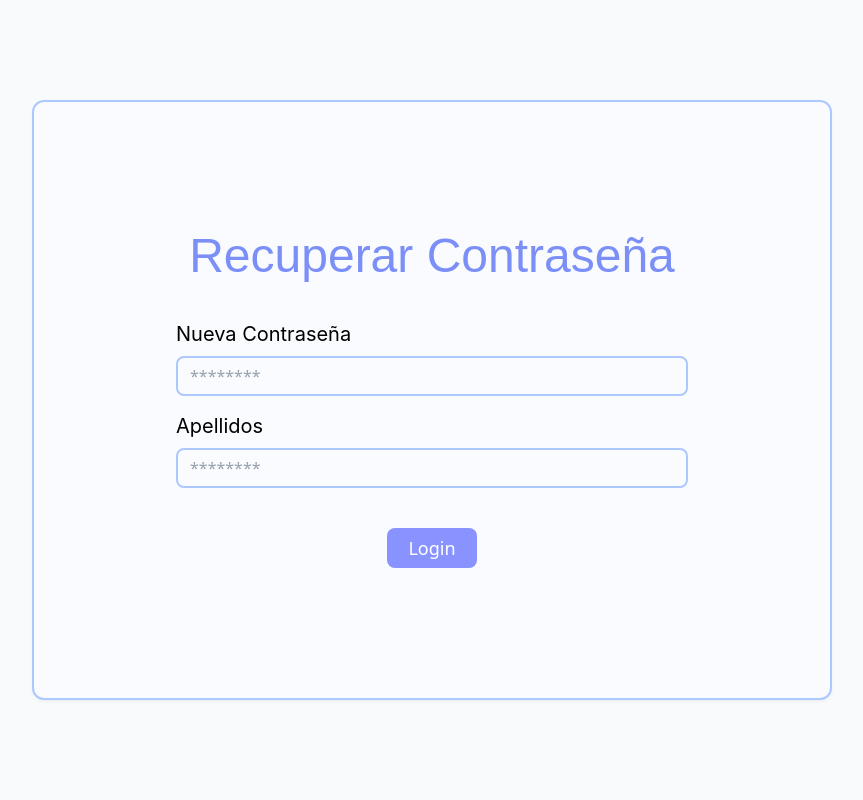
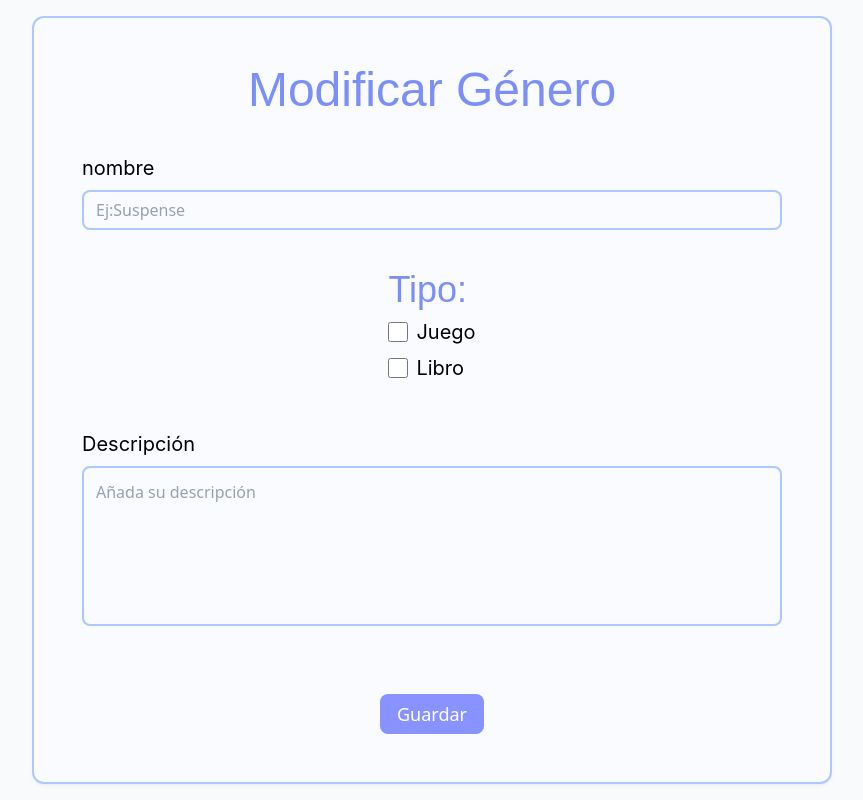
Before and after one commit to egilp04/listO, a React (Vite) app: page / in a window 1280 px wide. Shown: the whole page, without its empty margins (208-1071 px from the left). Built offline with nearby package versions, Linux system fonts and the light colour scheme.

Commit message:
Cambios divs para poner form y creación. Género hecho pero falta estilos.

```diff
--- a/package.json
+++ b/package.json
@@ -13,6 +13,7 @@
     "@tailwindcss/vite": "^4.1.18",
     "react": "^19.2.0",
     "react-dom": "^19.2.0",
+    "react-router-dom": "^7.13.0",
     "tailwindcss": "^4.1.18"
   },
   "devDependencies": {
--- a/src/App.tsx
+++ b/src/App.tsx
@@ -6,6 +6,8 @@ import Select from "./componentes/Inputs/Select";
 import TextArea from "./componentes/Inputs/TextArea";
 import { Registro } from "./componentes/Formularios/Registro";
 import { Login_ChangePasswd } from "./componentes/Formularios/Login_ChangePasswd";
+import { Genero } from "./componentes/Formularios/Genero";
+
 
 function App() {
 
@@ -33,8 +35,9 @@ function App() {
       <TextArea label="Comentarios del Proyecto" name="comentarios-normal-1" placeholder="Escribe aquí tus observaciones..."/>
       <TextArea label="Comentarios del Proyecto" name="comentarios-normal-2" placeholder="Escribe aquí tus observaciones..." error="sobrepasa las letras"/>
       <TextArea label="Comentarios del Proyecto" name="comentarios-normal-3" placeholder="Escribe aquí tus observaciones..." disabled/>
-      <Registro></Registro> */}
-      <Login_ChangePasswd></Login_ChangePasswd>
+      <Registro></Registro>
+      <Login_ChangePasswd login={true}></Login_ChangePasswd> */}
+      <Genero></Genero>
     </div>
   );
 }
--- a/src/componentes/Formularios/Genero.tsx
+++ b/src/componentes/Formularios/Genero.tsx
@@ -1,5 +1,36 @@
-export const Genero = () => {
-  return (
-    <div>Genero</div>
-  )
+import type { FormHTMLAttributes } from "react";
+import Inputs from "../Inputs/Inputs";
+import Button from "../Button";
+import Checkbox from "../Inputs/Checkbox";
+import TextArea from "../Inputs/TextArea";
+
+interface RegistroProps extends FormHTMLAttributes<HTMLFormElement> {
+    error?: string;
+    crear?: boolean
 }
+
+export const Genero = ({ error, crear, ...props }: RegistroProps) => {
+
+    const titulo = crear ? "Crear Género" : "Modificar Género";
+
+    return (
+        <div className="flex justify-center items-center w-full min-h-screen bg-gray-50 p-4">
+
+            <form className="card-registro" {...props}>
+                <h2>{titulo}</h2>
+                <Inputs label ="nombre" type="text" name="nombre_item" placeholder="Ej:Suspense"></Inputs>
+                <div className="">
+                  <h3>Tipo:</h3>
+                  <Checkbox label="Juego"></Checkbox>
+                  <Checkbox label="Libro"></Checkbox>
+                </div>
+                <TextArea label="Descripción" placeholder="Añada su descripción"></TextArea>
+
+                <Button size="lg">Guardar</Button>
+
+                {error && <p className="span-error mt-1 h-4">{error}</p>}
+
+            </form>
+        </div>
+    );
+};
--- a/src/componentes/Formularios/Login_ChangePasswd.tsx
+++ b/src/componentes/Formularios/Login_ChangePasswd.tsx
@@ -1,17 +1,18 @@
 import type { FormHTMLAttributes } from "react";
 import Inputs from "../Inputs/Inputs";
 import Button from "../Button";
+import { Link } from 'react-router-dom';
 
 interface RegistroProps extends FormHTMLAttributes<HTMLFormElement> {
     error?: string;
     login?: boolean
 }
 
-export const Login_ChangePasswd = ({ error, login }: RegistroProps) => {
+export const Login_ChangePasswd = ({ error, login, ...props }: RegistroProps) => {
     return (
         <div className="flex justify-center items-center w-full min-h-screen bg-gray-50 p-4">
 
-            <div className="card-registro">
+            <form className="card-login_passwd" {...props}>
                 {login ? (
                     <>
                         <h2>Inicio Sesión</h2>
@@ -20,7 +21,9 @@ export const Login_ChangePasswd = ({ error, login }: RegistroProps) => {
                             <Inputs label="Usuario" type="text" placeholder="Ej: enrique@gmail.com" name="nombre" />
                             <Inputs label="Apellidos" type="password" placeholder="********" name="`passwd" />
                         </div>
-                        <span>¿Has olvidado la contraseña?Pulse Aquí</span>
+                        <span>¿Has olvidado la contraseña? Pulse Aquí.
+                            {/* <Link to="">AQUÍ</Link> */}
+                        </span>
                     </>
                 ) : (<>
 
@@ -38,7 +41,7 @@ export const Login_ChangePasswd = ({ error, login }: RegistroProps) => {
 
                 {error && <p className="span-error mt-1 h-4">{error}</p>}
 
-            </div>
+            </form>
         </div>
     );
 };
--- a/src/componentes/Formularios/Registro.tsx
+++ b/src/componentes/Formularios/Registro.tsx
@@ -7,11 +7,11 @@ interface RegistroProps extends FormHTMLAttributes<HTMLFormElement> {
   error?: string;
 }
 
-export const Registro = ({ error }: RegistroProps) => {
+export const Registro = ({ error,...props }: RegistroProps) => {
   return (
     <div className="flex justify-center items-center w-full min-h-screen bg-gray-50 p-4">
 
-      <div className="card-registro">
+      <form className="card-registro" {...props}>
         <h2>Registro</h2>
 
         <div className="grid-registro">
@@ -26,7 +26,7 @@ export const Registro = ({ error }: RegistroProps) => {
         <Checkbox label="Aceptar políticas" name="politicas" />
         <Button size="lg">Registrar</Button>
 
-      </div>
+      </form>
     </div>
   );
 };
--- a/src/styles/components.css
+++ b/src/styles/components.css
@@ -68,8 +68,12 @@
         @apply grid w-full grid-cols-1 gap-4 md:grid-cols-2 md:gap-6;
     }
 
-    .flex-login-passwd{
-        @apply flex flex-col w-lg gap-4
+    .card-login_passwd {
+        @apply flex flex-col items-center justify-center bg-primary-50 border-2 border-primary-500 shadow-elevation-1 w-full h-auto p-6 gap-4 rounded-lg md:w-[450px] md:p-8 md:gap-6 md:rounded-xl lg:w-[500px] lg:p-10 lg:gap-6;
+    }
+
+    .flex-login-passwd {
+        @apply flex flex-col w-full gap-4 md:gap-6;
     }
 
 }
```
Also changed, not shown: 1 other file (tests, documents, lock files or other folders).
